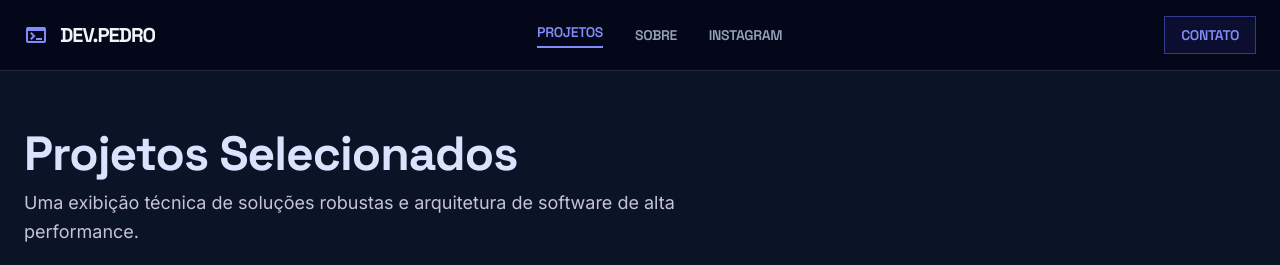
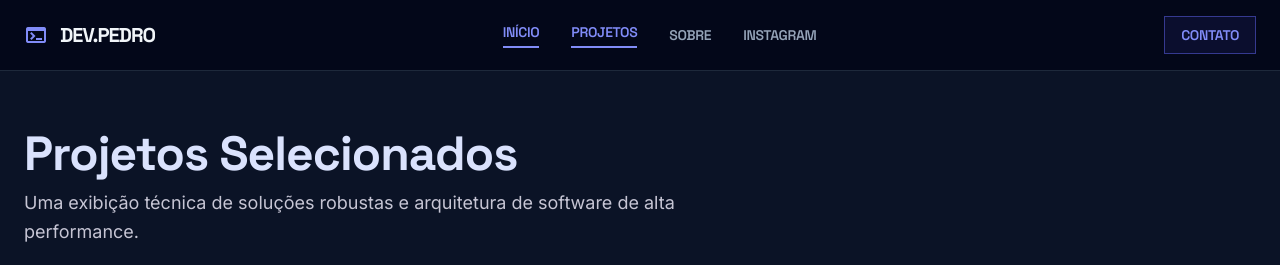
Before and after one commit to linkocarina/Portifolio, a plain HTML site: page page2.html in a window 1280 px wide. Shown: the top 265 px of the page. Drawn offline with nearby package versions, Linux system fonts and the light colour scheme.

Commit message:
Change header2

```diff
--- a/page2.html
+++ b/page2.html
@@ -126,6 +126,7 @@
 <span class="text-xl font-bold tracking-tighter text-slate-100 font-headline-lg">DEV.PEDRO</span>
 </div>
 <nav class="hidden md:flex items-center gap-8">
+<a class="font-['Space_Grotesk'] tracking-tight text-sm font-semibold uppercase text-indigo-400 border-b-2 border-indigo-400 pb-1 transition-all duration-200" href="#">Início</a>
 <a class="text-indigo-400 border-b-2 border-indigo-400 pb-1 font-['Space_Grotesk'] tracking-tight text-sm font-semibold uppercase" href="#">Projetos</a>
 <a class="text-slate-400 hover:text-slate-100 transition-colors font-['Space_Grotesk'] tracking-tight text-sm font-semibold uppercase" href="page3.html">Sobre</a>
 <a class="text-slate-400 hover:text-slate-100 transition-colors font-['Space_Grotesk'] tracking-tight text-sm font-semibold uppercase" href="https://www.instagram.com/pedrolucas_dev/">Instagram</a>
```
Also changed, not shown: index.html (+1 -0 lines).
